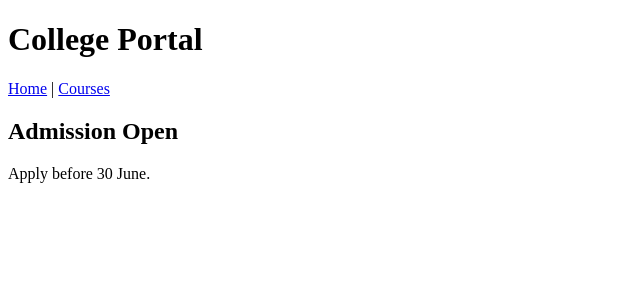
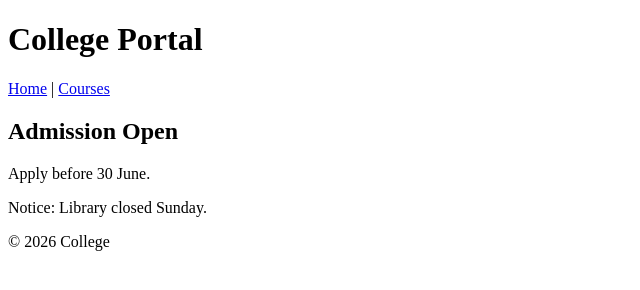
Before and after one commit to Student-NS/WDW_0575, a plain HTML site: page ASSIGNMENT-4/index.html in a window 1280 px wide. Shown: the whole page, without its empty margins (0-640 px from the left). Drawn offline with Linux system fonts and the light colour scheme.

Commit message:
completed assignment-4

```diff
--- a/ASSIGNMENT-4/index.html
+++ b/ASSIGNMENT-4/index.html
@@ -21,7 +21,13 @@
         </section>
     </main>
 
+    <aside>
+        <p>Notice: Library closed Sunday.</p>
+    </aside>
 
+    <footer>
+        <p>&copy; 2026 College</p>
+    </footer>
 
 </body>
 </html>
```
